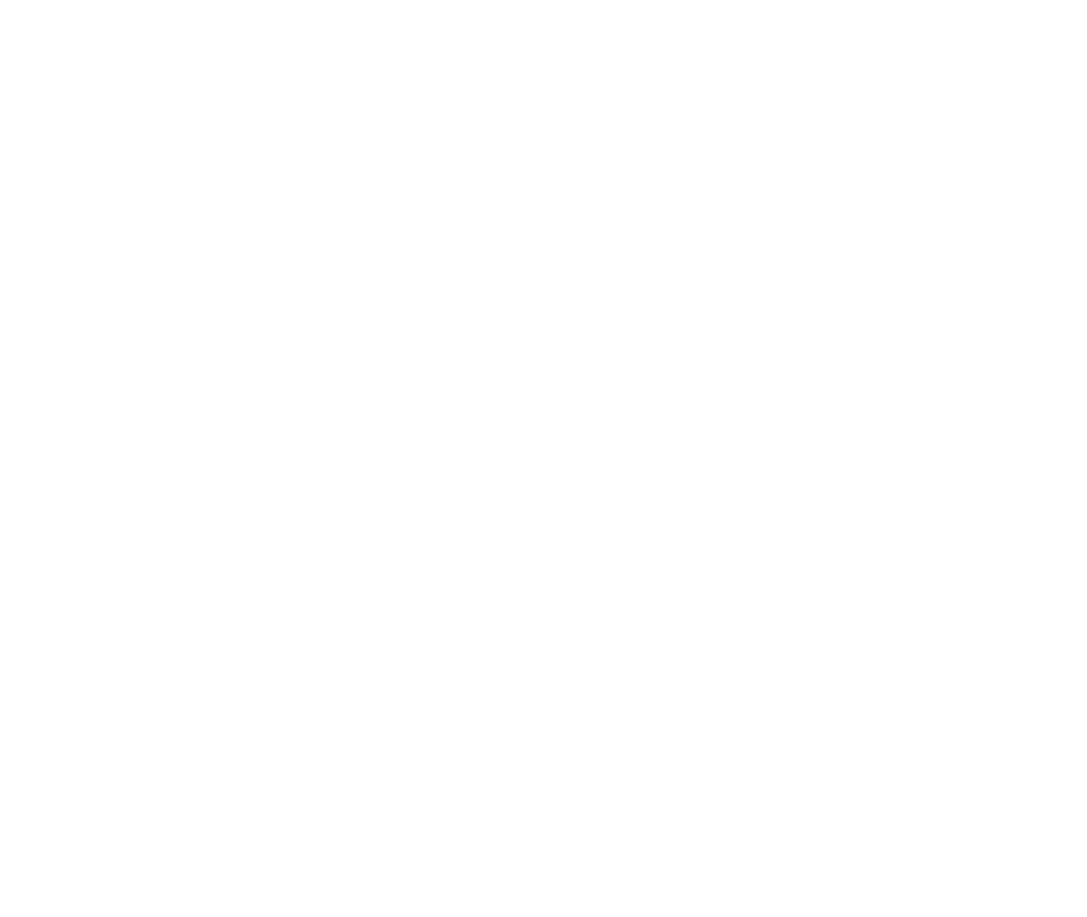
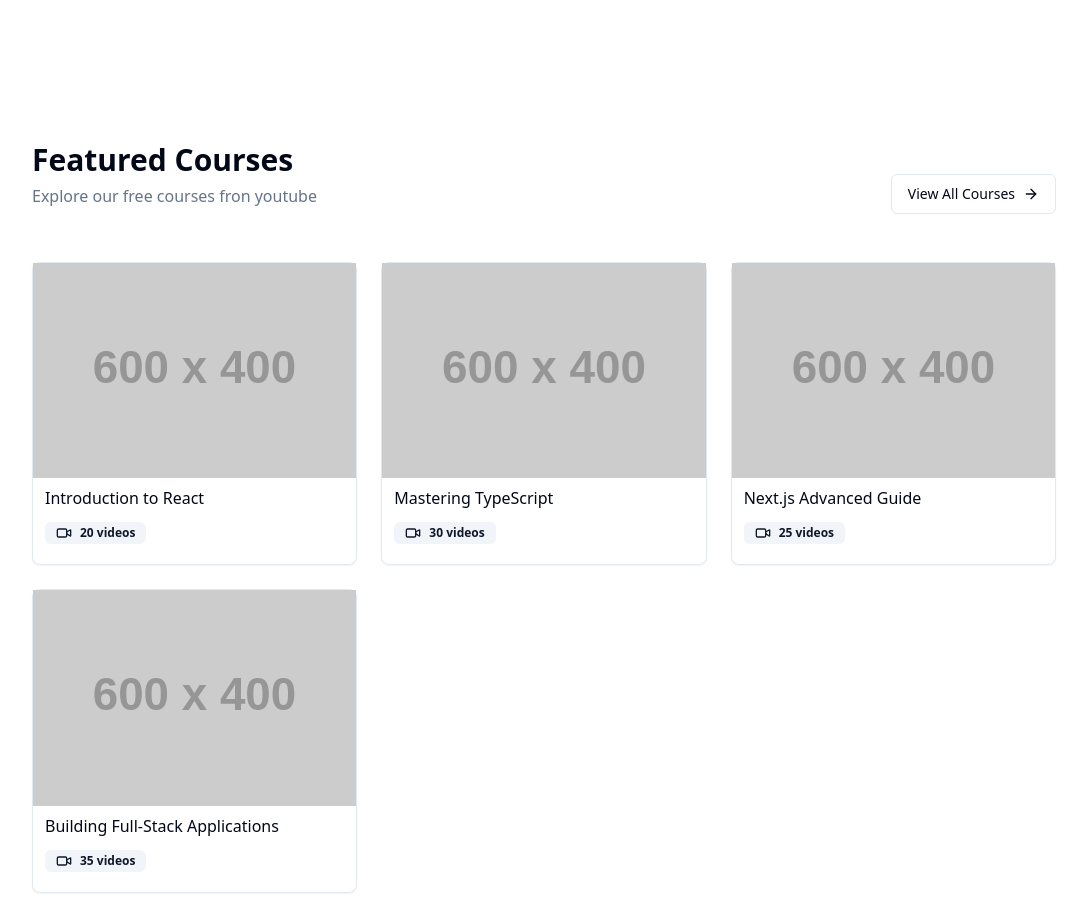
Before and after one commit to rakibtweets/10minutedev, a Next.js app: page / in a window 1280 px wide. Shown: the part 461-1378 px from the top of the page, without its empty margins (96-1183 px from the left). Before the commit the page ends 800 px from the top, so only its background shows below. Built offline with nearby package versions, Linux system fonts and the light colour scheme.

Commit message:
feat(home): add featured courses section with course cards and view all button

```diff
--- a/app/(root)/(home)/page.tsx
+++ b/app/(root)/(home)/page.tsx
@@ -1,9 +1,56 @@
+import CourseCard from '@/components/cards/courseCard';
 import HeroBanner from '@/components/HeroSection/HeroBanner';
+import { Button } from '@/components/ui/button';
+import { courses } from '@/constants';
+import { ArrowRight } from 'lucide-react';
 
 export default function Home() {
   return (
     <main className="max-w-6xl gap-0">
       <HeroBanner />
+
+      {/* Courses Section */}
+      <section className="mt-5">
+        <div className="flex items-center justify-center gap-4 space-y-9">
+          <div className="flex max-w-[61rem] flex-1 flex-col gap-1">
+            <h1 className=" text-2xl font-bold leading-[1.1] md:text-3xl">
+              Featured Courses
+            </h1>
+            <p className="max-w-[46.875rem] text-balance text-sm leading-normal text-muted-foreground sm:text-base sm:leading-7">
+              Explore our free courses fron youtube
+            </p>
+          </div>
+          <div className="hidden sm:flex">
+            <Button
+              className="flex items-center justify-center gap-2"
+              variant="outline"
+            >
+              <span>View All Courses</span> <ArrowRight className="size-4" />
+            </Button>
+          </div>
+        </div>
+        {/* Courses Cards */}
+        <div className="mt-8 grid gap-6 sm:grid-cols-2 md:mt-12 md:grid-cols-2 lg:grid-cols-3 xl:grid-cols-3 2xl:grid-cols-4">
+          {courses.slice(0, 4).map((course) => (
+            <CourseCard
+              key={course.id}
+              id={course.id}
+              imageAlt={course.imageAlt}
+              imageSrc={course.imageSrc}
+              projectName={course.projectName}
+              videoCount={course.videoCount}
+            />
+          ))}
+        </div>
+        <div className="mt-6 flex items-center justify-center sm:hidden">
+          <Button
+            className="flex items-center justify-center gap-2"
+            variant="outline"
+          >
+            <span>View All Courses</span> <ArrowRight className="size-4" />
+          </Button>
+        </div>
+      </section>
     </main>
   );
 }
--- a/app/(root)/courses/page.tsx
+++ b/app/(root)/courses/page.tsx
@@ -1,86 +1,7 @@
 import CourseCard from '@/components/cards/courseCard';
 import { PageHeaderHeading } from '@/components/HeroSection/HeroSection';
 import { Button } from '@/components/ui/button';
-
-const courses = [
-  {
-    id: '1',
-    imageSrc: 'https://placehold.co/600x400',
-    imageAlt: 'Course Image 1',
-    projectName: 'Introduction to React',
-    videoCount: 20
-  },
-  {
-    id: '2',
-    imageSrc: 'https://placehold.co/600x400',
-    imageAlt: 'Course Image 2',
-    projectName: 'Mastering TypeScript',
-    videoCount: 30
-  },
-  {
-    id: '3',
-    imageSrc: 'https://placehold.co/600x400',
-    imageAlt: 'Course Image 3',
-    projectName: 'Next.js Advanced Guide',
-    videoCount: 25
-  },
-  {
-    id: '4',
-    imageSrc: 'https://placehold.co/600x400',
-    imageAlt: 'Course Image 4',
-    projectName: 'Building Full-Stack Applications',
-    videoCount: 35
-  },
-  {
-    id: '5',
-    imageSrc: 'https://placehold.co/600x400',
-    imageAlt: 'Course Image 5',
-    projectName: 'Docker Basics for Developers',
-    videoCount: 15
-  },
-  {
-    id: '6',
-    imageSrc: 'https://placehold.co/600x400',
-    imageAlt: 'Course Image 6',
-    projectName: 'Git and GitHub Essentials',
-    videoCount: 18
-  },
-  {
-    id: '7',
-    imageSrc: 'https://placehold.co/600x400',
-    imageAlt: 'Course Image 7',
-    projectName: 'Node.js Fundamentals',
-    videoCount: 22
-  },
-  {
-    id: '8',
-    imageSrc: 'https://placehold.co/600x400',
-    imageAlt: 'Course Image 8',
-    projectName: 'Express.js in Action',
-    videoCount: 28
-  }
-];
-
-interface Tag {
-  value: string;
-  label: string;
-}
-
-const tags: Tag[] = [
-  { value: 'all', label: 'All' },
-  { value: 'nextjs', label: 'Next.js' },
-  { value: 'reactjs', label: 'React.js' },
-  { value: 'mongodb', label: 'MongoDB' },
-  { value: 'expressjs', label: 'Express.js' },
-  { value: 'javascript', label: 'JavaScript' },
-  { value: 'typescript', label: 'TypeScript' },
-  { value: 'tailwind', label: 'Tailwind CSS' },
-  { value: 'materialui', label: 'Material UI' },
-  { value: 'nodejs', label: 'Node.js' },
-  { value: 'prisma', label: 'Prisma' },
-  { value: 'graphql', label: 'GraphQL' },
-  { value: 'drizzle', label: 'Drizzle' }
-];
+import { courses, tags } from '@/constants';
 
 const PageCourses = () => {
   const isSelected = false;
--- a/constants/index.ts
+++ b/constants/index.ts
@@ -18,3 +18,83 @@
     label: 'Request Course'
   }
 ];
+
+interface Tag {
+  value: string;
+  label: string;
+}
+
+export const tags: Tag[] = [
+  { value: 'all', label: 'All' },
+  { value: 'nextjs', label: 'Next.js' },
+  { value: 'reactjs', label: 'React.js' },
+  { value: 'mongodb', label: 'MongoDB' },
+  { value: 'expressjs', label: 'Express.js' },
+  { value: 'javascript', label: 'JavaScript' },
+  { value: 'typescript', label: 'TypeScript' },
+  { value: 'tailwind', label: 'Tailwind CSS' },
+  { value: 'materialui', label: 'Material UI' },
+  { value: 'nodejs', label: 'Node.js' },
+  { value: 'prisma', label: 'Prisma' },
+  { value: 'graphql', label: 'GraphQL' },
+  { value: 'drizzle', label: 'Drizzle' }
+];
+
+export const courses = [
+  {
+    id: '1',
+    imageSrc: 'https://placehold.co/600x400',
+    imageAlt: 'Course Image 1',
+    projectName: 'Introduction to React',
+    videoCount: 20
+  },
+  {
+    id: '2',
+    imageSrc: 'https://placehold.co/600x400',
+    imageAlt: 'Course Image 2',
+    projectName: 'Mastering TypeScript',
+    videoCount: 30
+  },
+  {
+    id: '3',
+    imageSrc: 'https://placehold.co/600x400',
+    imageAlt: 'Course Image 3',
+    projectName: 'Next.js Advanced Guide',
+    videoCount: 25
+  },
+  {
+    id: '4',
+    imageSrc: 'https://placehold.co/600x400',
+    imageAlt: 'Course Image 4',
+    projectName: 'Building Full-Stack Applications',
+    videoCount: 35
+  },
+  {
+    id: '5',
+    imageSrc: 'https://placehold.co/600x400',
+    imageAlt: 'Course Image 5',
+    projectName: 'Docker Basics for Developers',
+    videoCount: 15
+  },
+  {
+    id: '6',
+    imageSrc: 'https://placehold.co/600x400',
+    imageAlt: 'Course Image 6',
+    projectName: 'Git and GitHub Essentials',
+    videoCount: 18
+  },
+  {
+    id: '7',
+    imageSrc: 'https://placehold.co/600x400',
+    imageAlt: 'Course Image 7',
+    projectName: 'Node.js Fundamentals',
+    videoCount: 22
+  },
+  {
+    id: '8',
+    imageSrc: 'https://placehold.co/600x400',
+    imageAlt: 'Course Image 8',
+    projectName: 'Express.js in Action',
+    videoCount: 28
+  }
+];
```
